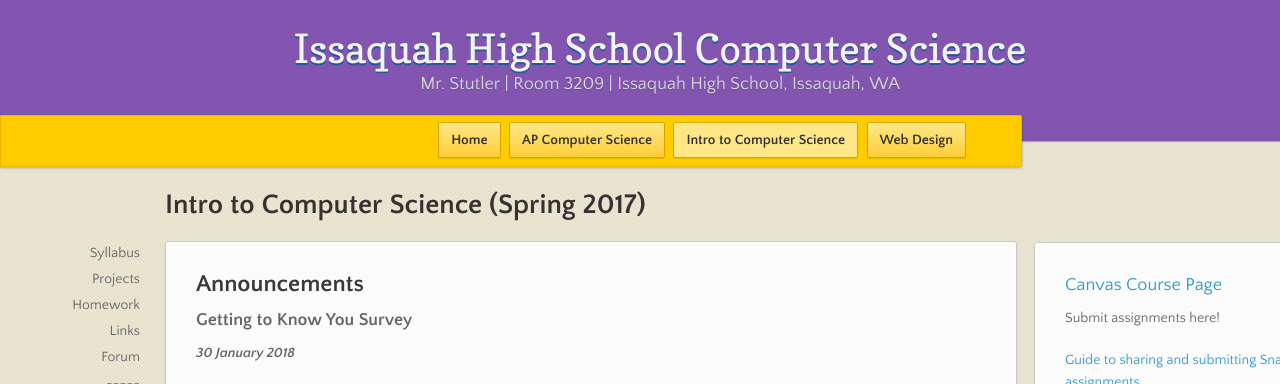
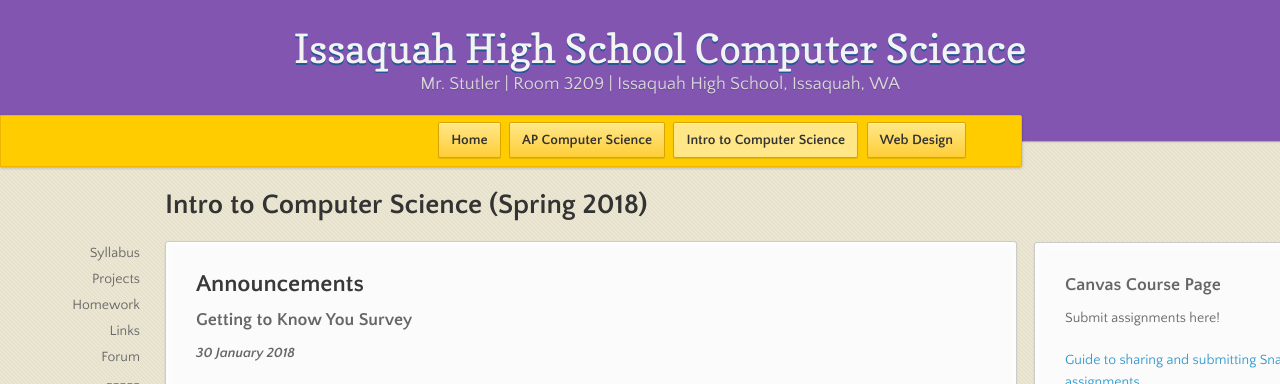
Before and after one commit to stutlerk/ihs-website, a Jekyll site: the page built from introcs/index.html, in a window 1280 px wide and 900 px high. Shown: the top 384 px of the window. Built offline with Jekyll 4.4.1, drawn with Linux system fonts in a browser that asks for light colours; nearby versions of some CDN libraries.

Commit message:
Update index.html

```diff
--- a/introcs/index.html
+++ b/introcs/index.html
@@ -5,7 +5,7 @@ layout: course
 
 forum: https://groups.google.com/forum/#!forum/ihsintrocompsci
 ---
-<h1>Intro to Computer Science (Spring 2017)</h1>
+<h1>Intro to Computer Science (Spring 2018)</h1>
 
 <section>
     <h2>Announcements</h2>
@@ -18,7 +18,7 @@ forum: https://groups.google.com/forum/#!forum/ihsintrocompsci
     {% endfor %}
 
     <aside>
-        <h3><a href="https://canvas.instructure.com/courses/1216523" target="_blank">Canvas Course Page</a></h3>
+        <h3><!--<a href="https://canvas.instructure.com/courses/1216523" target="_blank">-->Canvas Course Page</a></h3>
         <p>Submit assignments here!</p>
         <p><a href="https://onedrive.live.com/view.aspx?resid=5F4171E7CD2A4033!72868&app=Word&authkey=!ADPqcgzuekAAkyg" target="_blank">Guide to sharing and submitting Snap! assignments</a></p>
         <!--
```
